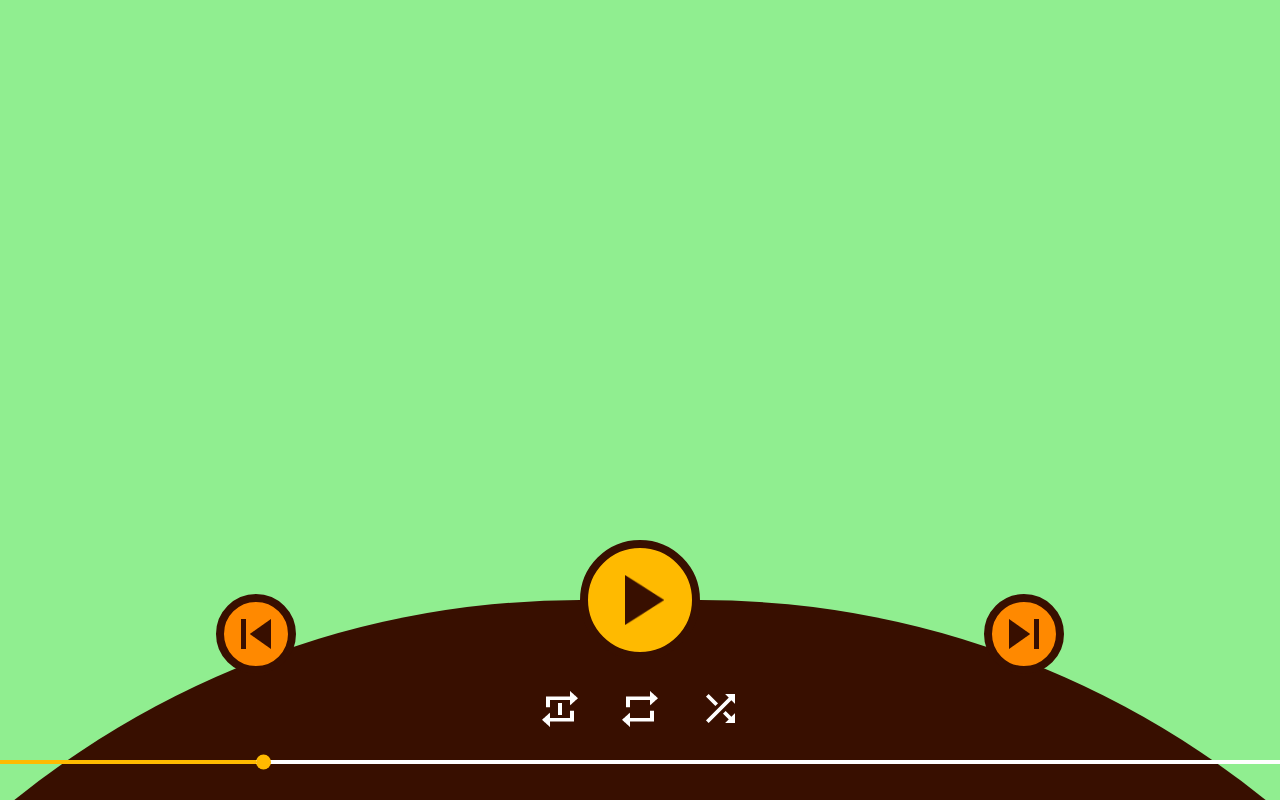
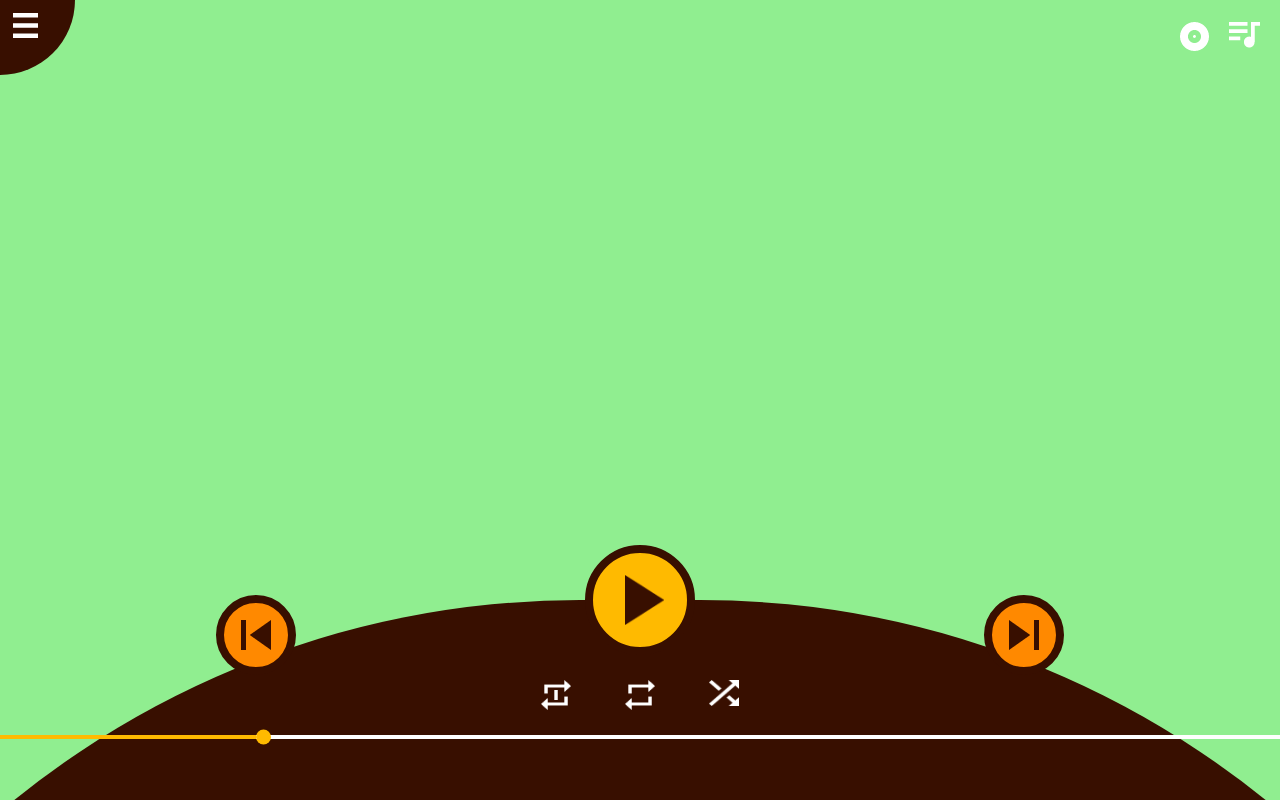
Before and after one commit to recafox/project02-mp3Player, a website built with webpack: page src/index.hbs in a window 1280 px wide. Built offline with nearby package versions, Linux system fonts and the light colour scheme.

Commit message:
panel style

```diff
--- a/src/index.hbs
+++ b/src/index.hbs
@@ -12,6 +12,20 @@
       <p>請使用開發者工具切換至手機模式使用</p>
     </div> --}}
  {{!-- <img src="./assets/icon/ic_ random.png" alt=""> --}}
+
+    <div class="l-menu js-menu-btn">
+      <div class="c-hamburger">
+        <img src="./assets/icon/ic_menu.png" alt="prev">
+      </div>
+      <div class="l-right">
+        <div class="c-btn">
+          <img src="./assets/icon/ic_record.png" alt="prev">
+        </div>
+        <div class="c-btn js-action" data-actionImg="ic_lyrics_act">
+          <img src="./assets/icon/ic_lyrics.png" alt="prev">
+        </div>
+      </div>
+    </div>
     <div class="p--player">
 
 
--- a/src/index.js
+++ b/src/index.js
@@ -1,11 +1,18 @@
-import hello from './hello.js'
-import Button from './component/Button/button.js';
-import Heading from './component/Heading/heading.js'
+// import hello from './hello.js'
+// import Button from './component/Button/button.js';
+// import Heading from './component/Heading/heading.js'
 
 require('/src/style/style.scss');
 
+let actionBtns = document.querySelectorAll('.js-action');
+let actionEffect = function (e, node) {
+  e.stopPropagation();
+  let target = e.target;
+  console.log(target);
 
+}
 
-if (process.env.NODE_ENV === 'production') {
-  console.log("this is production mode");
-}
+actionBtns.forEach(function (item) {
+  console.log(item);
+  item.addEventListener('click', actionEffect);
+})
--- a/src/style/_variables.scss
+++ b/src/style/_variables.scss
@@ -2,3 +2,9 @@ $color--primary: #380F00;
 $color--secondary: #FFBA00;
 $color--ternary: #FF8900;
 $color--info: #fff;
+
+// z-index
+
+$z-panel: 10;
+$z-menu: 20;
+$z-lyric: 5;
--- a/src/style/style.scss
+++ b/src/style/style.scss
@@ -1,7 +1,12 @@
 @import './_reset.scss';
 @import './_variables.scss';
 
+$start-btn: 110px;
+$control-btn: 80px;
+$mode-btn: 30px;
 
+$menu-btn--large: 75px;
+$menu-btn: 30px;
 
 .l-container {
   width: 100vw;
@@ -16,7 +21,7 @@
   left: 0;
   top: 75%;
   width: 100%;
-  z-index: 10;
+  z-index: $z-panel;
   .background {
     position: absolute;
     left: 50%;
@@ -34,8 +39,8 @@
   }
 
   .group--upper {
-    height: 120px;
-    top: -60px;
+    height: $start-btn;
+    top: -($start-btn / 2);
     .c-btn {
       position: absolute;
       transform: translateX(-50%);
@@ -47,10 +52,11 @@
     }
   }
 
+
   .btn--start {
     left: 50%;
-    height: 120px;
-    width: 120px;
+    height: $start-btn;
+    width: $start-btn;
     background: $color--secondary;
     img {
       width: 40px;
@@ -60,8 +66,8 @@
   }
   .btn--prev,
   .btn--next {
-    height: 80px;
-    width: 80px;
+    height: $control-btn;
+    width: $control-btn;
     top: 45%;
     background: $color--ternary;
   }
@@ -74,15 +80,23 @@
 
   .group--center {
     top: 80px;
-    height: 60px;
+    height: $mode-btn;
     display:flex;
     justify-content: center;
     .c-btn {
-      height: 60px;
+      height: $mode-btn;
       background-color: transparent;
       border: none;
-      width: 60px;
-      margin: 0 10px;
+      width: $mode-btn;
+      margin: 0 27px;
+      padding: 0;
+    }
+    img {
+      height: 100%;
+      width: 100%;
+    }
+    .c-btn[data-action="random"] {
+      height: 26px;
     }
   }
 
@@ -94,7 +108,7 @@
   width: 100%;
   height: 4px;
   background-color: #fff;
-  top: 160px;
+  top: 135px;
 
   .progress__bar {
     position: absolute;
@@ -113,4 +127,42 @@
     transform: translateY(-50%);
     right: -15px;
   }
+
 }
+
+
+.l-menu {
+  position: absolute;
+  top: 0;
+  left: 0;
+  right: 0;
+  height: $menu-btn--large;
+  display: flex;
+  align-items: center;
+  z-index: $z-panel;
+  .c-hamburger {
+    height: $menu-btn--large*2;
+    width: $menu-btn--large*2;
+    background-color: $color--primary;
+    display: flex;
+    align-items: center;
+    justify-content: center;
+    border-radius: 50%;
+    position: absolute;
+    top: -$menu-btn--large;
+    left: -$menu-btn--large;
+    img {
+      position: absolute;
+      right: 25%;
+      bottom: 25%;
+    }
+  }
+  .l-right {
+    margin-left: auto;
+    margin-right: 10px;
+    display: flex;
+  }
+  .c-btn {
+    margin: 0 10px;
+  }
+}
```
Also changed, not shown: dist/bundle.js (deleted), dist/css/style.css (added), dist/index.html (added), 14 other files.
